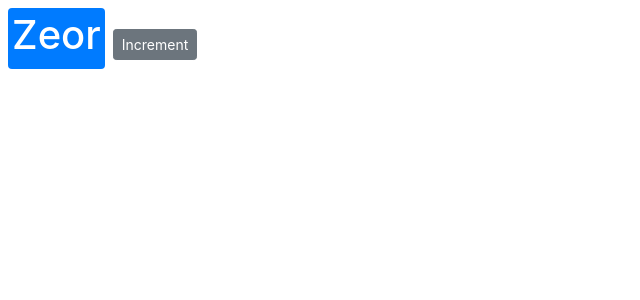
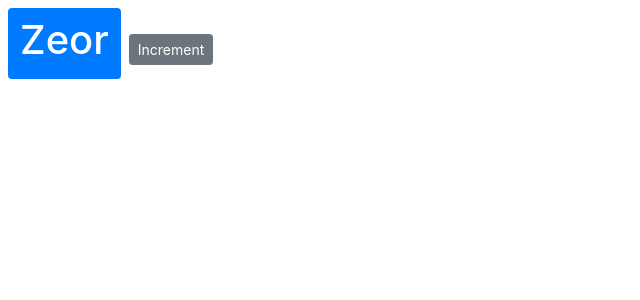
Before and after one commit to kalin5850/counter-app, a React (Create React App) app: page / in a window 1280 px wide. Shown: the top 300 px of the page, without its empty margins (0-640 px from the left). Built offline with nearby package versions, Linux system fonts and the light colour scheme.

Commit message:
use {{ }}

```diff
--- a/src/components/counter.jsx
+++ b/src/components/counter.jsx
@@ -6,15 +6,10 @@
     count: 0,
   };
 
-  styles = {
-    fontSize: 10,
-    fontWeight: "bold",
-  };
-
   render() {
     return (
       <div>
-        <span style={this.styles} className="badge badge-primary m-2">
+        <span style={{ fontSize: 30 }} className="badge badge-primary m-2">
           {this.formatCount()}
         </span>
         <button className="btn btn-secondary btn-sm">Increment</button>
```
